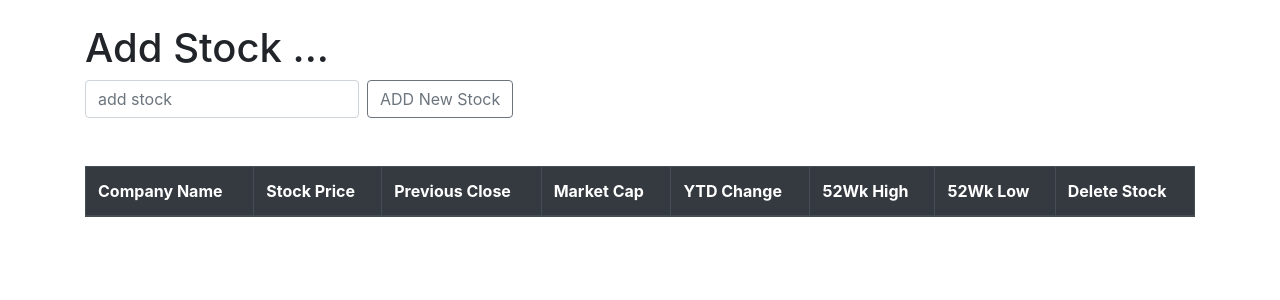
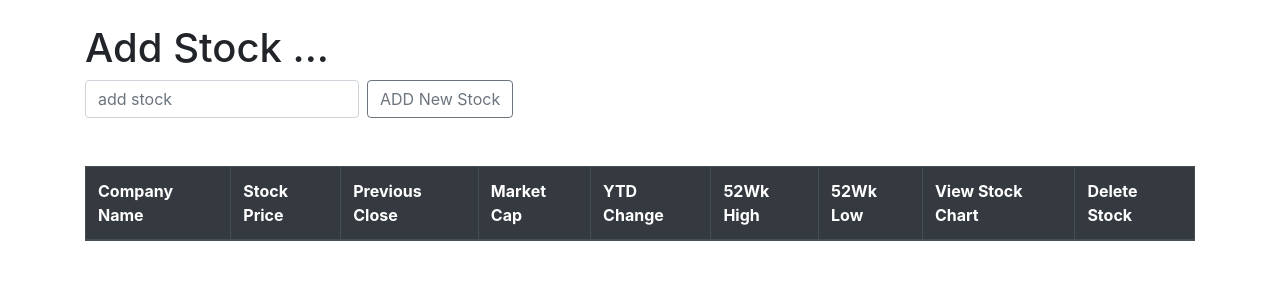
Before and after one commit to Rakrakor/stockMonitoringApp, a Django app: page /add_stock.html in a window 1280 px wide. Shown: the part 56-356 px from the top of the page. Run offline with Django 3.2, Linux system fonts and the light colour scheme; data comes from the database, SQL or seed files in the repository; both versions use the stored data as it was after the commit; data that the repository does not hold is empty.

Commit message:
List of Stock feature updated

```diff
--- a/quotes/templates/about.html
+++ b/quotes/templates/about.html
@@ -3,6 +3,6 @@
 
 {% block content %}
 
-    <h1>ABOUT page ... </h1>
+    <h1> This app allows you to Gather and visualize a list of stocks </h1>
 
 {% endblock content%}
--- a/quotes/templates/add_stock.html
+++ b/quotes/templates/add_stock.html
@@ -26,6 +26,7 @@
         <th scope="col">YTD Change</th>
         <th scope="col">52Wk High</th>
         <th scope="col">52Wk Low</th>
+        <th scope="col"> View Stock Chart</th>
         <th scope="col">Delete Stock</th>
 
     </tr>
@@ -41,6 +42,7 @@
         <td>{{item.1.ytdChange}} %</td>
         <td>$ {{item.1.week52High}}</td>
         <td>$ {{item.1.week52Low}} </td>
+        <td><a href="{% url 'add_stock' item.1.symbol %}"> View Stock Chart</a></td>
         <td><a href="{% url 'delete' item.0 %}">Delete Stock</a></td>
     </tr>
 
--- a/quotes/templates/base.html
+++ b/quotes/templates/base.html
@@ -38,7 +38,7 @@
           {% for message in messages %}
           <div class="alert alert-warning alert-dismissible fade show" role="alert">
             <button class="close" data-dismiss="alert">
-              <small>Close</small>
+              <small>x</small>
               {{message}}
             </button>
           </div>
--- a/quotes/urls.py
+++ b/quotes/urls.py
@@ -7,5 +7,6 @@
     path('', views.home, name="home"),
     path('about.html',views.about, name="about"),
     path('add_stock.html', views.add_stock, name="add_stock"),
+    path('add_stock.html/<stock_id>', views.home, name="add_stock"),
     path('delete/<stock_id>', views.delete, name="delete"),
 ]
--- a/quotes/views.py
+++ b/quotes/views.py
@@ -6,7 +6,7 @@
 from os import strerror
 
 
-def home(request):
+def home(request, stock_id=None):
 
     import requests
     import json
@@ -23,7 +23,11 @@
             print(e)
         return render(request, 'home.html', {'api': api, 'stock':ticker, 'request_status': api_request.status_code})
     else:
-        return render(request, 'home.html', {'ticker':'⬇️ Search a quote ⬇️', 'stock':'VANTAGE:SP500'})
+        if stock_id is None:
+            stock = 'VANTAGE:SP500'
+        else:
+            stock = stock_id
+        return render(request, 'home.html', {'ticker':'⬇️ Search a quote ⬇️', 'stock':stock})
 
     #api_request = requests.get("https://cloud.iexapis.com/stable/stock/appl/quote?token=pk_f3cf7858163e4525b467452e90fd8df2")
     #api_request = requests.get("https://cloud.iexapis.com/stable/stock/aapl/quote?token=sk_c4acbb380f424241b8e01589bf9edcfc")
@@ -45,8 +49,17 @@
         form = StockForm(request.POST or None)
 
         if form.is_valid():
-            form.save()
-            messages.success(request,("Stock has been succesfully saved !"))
+            try:
+                ticker_item = request.POST['ticker']
+                api_request = requests.get(
+                    "https://cloud.iexapis.com/stable/stock/" + str(ticker_item) + "/quote?token=sk_c4acbb380f424241b8e01589bf9edcfc")
+                api = json.loads(api_request.content)
+                form.save()
+                messages.success(request, ("Stock has been succesfully saved !"))
+            except Exception as e:
+                messages.warning(request, ("This ticker does not exist"))
+                print(e)
+
             return redirect('add_stock')
 
     else:
```
Also changed, not shown: db.sqlite3.
